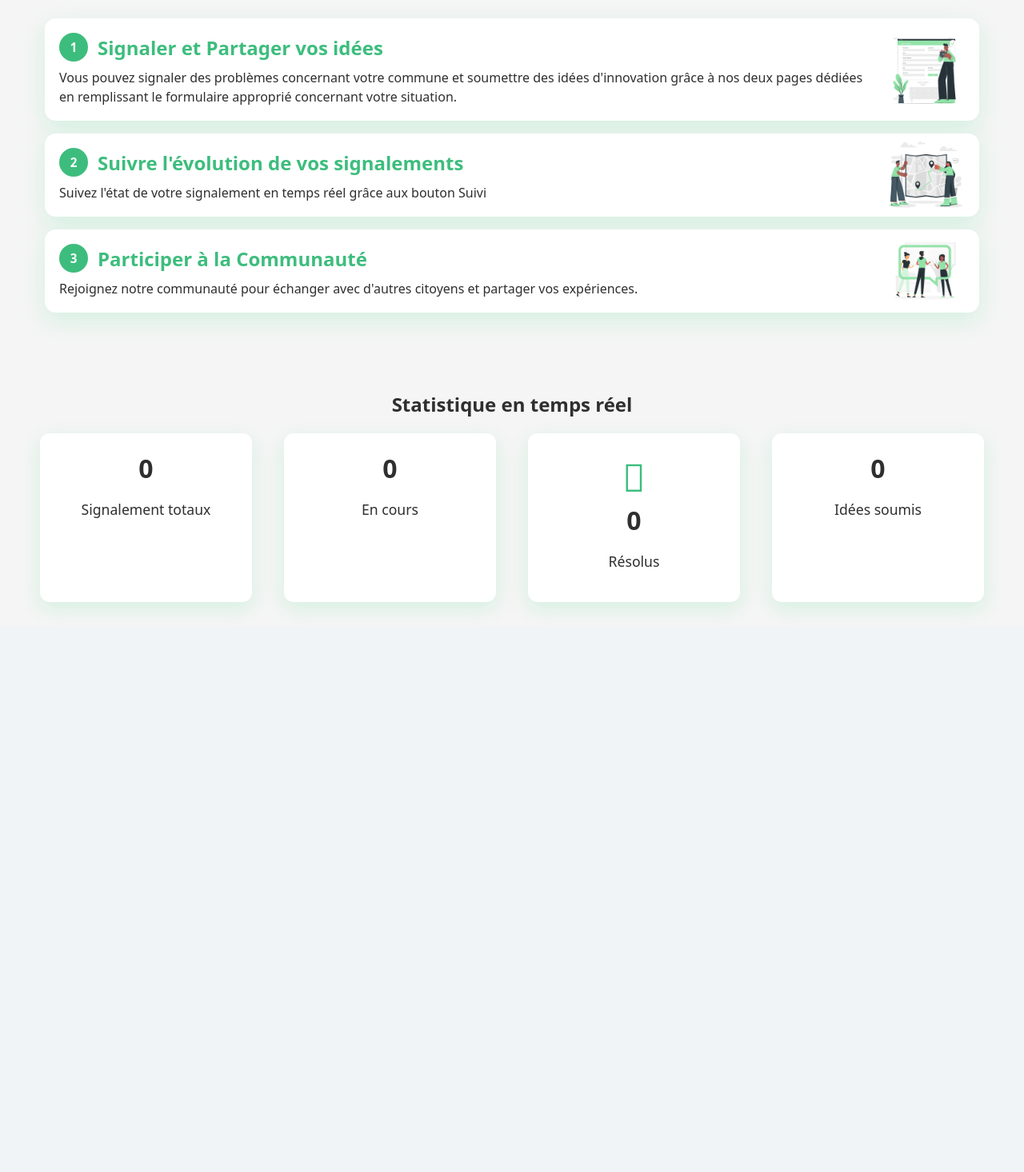
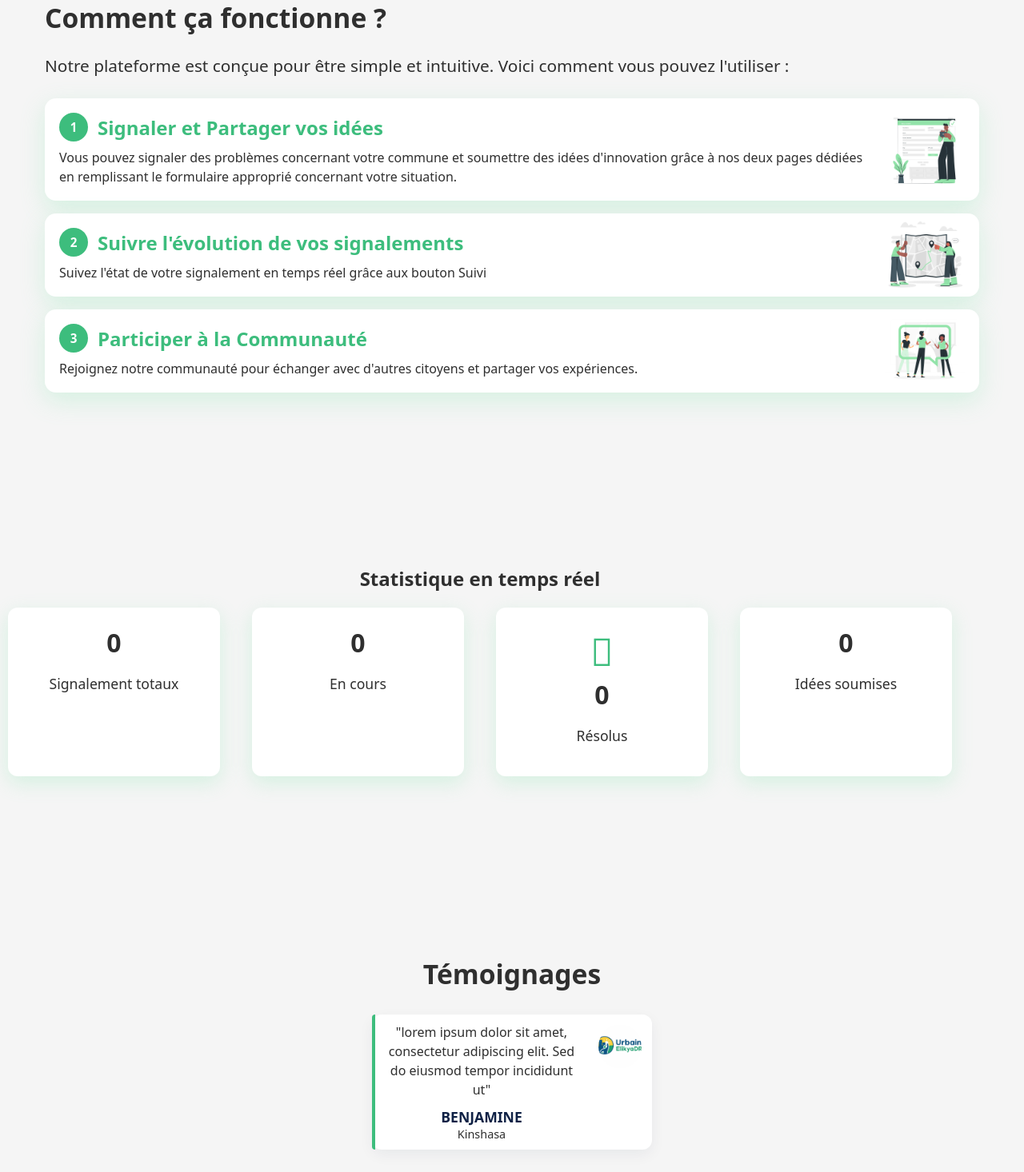
Before and after one commit to Starbenji012/urbainelikyadrc1, a PHP site: page /html/index.html in a window 1280 px wide. Shown: the part 1233-2699 px from the top of the page at 80% size. Before the commit the page ends 1994 px from the top, so only its background shows below. Run offline with PHP 8.4, Linux system fonts and the light colour scheme; some libraries are stand-ins or nearby versions; some web fonts are replaced.

Commit message:
Add files via upload
fin de la partie témoignage et commencement de la partie footer de la page accueil

```diff
--- a/urbainelikyadrc/css/index.css
+++ b/urbainelikyadrc/css/index.css
@@ -248,8 +248,8 @@ a.btn-connexion:focus {
 /*présentation*/
 .presentation {
   max-width: 1200px;
-  margin-top: 100px;
-  margin-bottom: 100px;
+  margin-top: 150px;
+  margin-bottom: 150px;
   padding: 0 16px;
   display: flex;
   flex-direction: column;
@@ -390,7 +390,8 @@ ol.etapes .etape .etape-body p {
 .statistique-resultat {
   text-align: center;
   max-width: 1200px;
-  margin: 32px auto;
+  margin-top: 150px;
+  margin-bottom: 150px;
   padding: 30px 10px;
   gap: 12px;
 }
@@ -435,6 +436,92 @@ ol.etapes .etape .etape-body p {
   color: var(--gris-fonce-text);
 }
 
+/* temoignages */
+
+.temoignages-Avis {
+  max-width: 1200px;
+  margin: 32px auto;
+  padding: 16px;
+  gap: 12px;
+  text-align: center;
+}
+
+.temoignages-Avis h2 {
+  font-size: 2.1rem;
+  color: var(--gris-fonce-text);
+  margin-bottom: 16px;
+}
+
+.temoignages-contenaire {
+  display: flex;
+  flex-wrap: wrap;
+  gap: 16px;
+  justify-content: center;
+  align-items: flex-start;
+  padding: 12px 0;
+}
+
+.temoignages-cards {
+  position: relative;
+  width: 350px;
+  max-width: 100%;
+  background: var(--blanc-bg);
+  padding: 10px 10px 10px 10px;
+  border-radius: 12px;
+  box-shadow: 0 6px 18px rgba(15, 33, 69, 0.06);
+  display: flex;
+  gap: 16px;
+  align-items: flex-start;
+  transition: transform 0.22s ease, box-shadow 0.22s ease;
+}
+
+.left-border {
+  position: absolute;
+  left: 0;
+  top: 0;
+  bottom: 0;
+  width: 4px;
+  background: var(--vert-val);
+  border-radius: 6px 0 0 6px;
+}
+
+.content {
+  width: 100%;
+}
+
+.message {
+  font-size: 1rem;
+  color: var(--gris-fonce-text);
+  margin: 0 0 10px 0;
+  line-height: 1.5;
+}
+
+.user-info h4 {
+  margin: 0;
+  font-size: 1.1rem;
+  color: var(--bleu-nuit-button);
+}
+
+.city {
+  margin: 0;
+  font-size: 0.9rem;
+  color: var(--gris-fonce-text);
+}
+
+.profile-picture {
+  width: 60px;
+  height: 60px;
+  border-radius: 50%;
+  object-fit: cover;
+  position: relative;
+  border: 3px solid var(--blanc-bg);
+}
+
+/* effet de zoom similaire au logo */
+.temoignages-cards:hover {
+  transform: scale(1.03);
+  box-shadow: 0 18px 48px rgba(15, 33, 69, 0.12);
+}
 /* responsive : image plus petite et remise en flux pour mobile */
 
 @media (max-width: 800px) {
--- a/urbainelikyadrc/html/index.html
+++ b/urbainelikyadrc/html/index.html
@@ -121,34 +121,56 @@
         <h2>Statistique en temps réel</h2>
         <div class="stat-container">
             <div class="stat">
-                <i class='bxds  bx-alert-triangle'></i>
+                <i class='bxr  bx-alert-triangle'></i>
                 <h3 id="sig-total">0</h3>
                 <p>Signalement totaux</p>
             </div>
 
             <div class="stat">
-                <i class='bxds  bx-refresh-ccw'></i>
+                <i class='bxr  bx-rotate-cw'></i>
                 <h3 id="sig-en-cours">0</h3>
-                <p> En cours</p>
+                <p>En cours</p>
             </div>
 
             <div class="stat">
-                <i class='bxds  bx-check-circle'></i>
+                <i class='bxr  bx-check-circle'></i>
                 <h3 id="sig-resolus">0</h3>
                 <p>Résolus</p>
             </div>
 
             <div class="stat">
-                <i class='bxds  bx-light-bulb-alt'></i>
+                <i class='bxr  bx-light-bulb-on'></i>
                 <h3 id="idees-soumis">0</h3>
-                <p>Idées soumis</p>
+                <p>Idées soumises</p>
+            </div>
+        </div>
+    </section>
+
+    <!--------------TEMOIGNAGES-------------->
+    <section id="temoignages-Avis" class="temoignages-Avis">
+        <h2>Témoignages</h2>
+
+        <div class="temoignages-contenaire">
+
+            <div class="temoignages-cards">
+
+                <div class="left-border"></div>
+
+                <div class="content">
+                    <p class="message">
+                        "lorem ipsum dolor sit amet, consectetur adipiscing elit. Sed do eiusmod tempor incididunt ut"
+                    </p>
+
+                    <div class="user-info">
+                        <h4 class="name">BENJAMINE</h4>
+                        <p class="city">Kinshasa</p>
+                    </div>
+                </div>
+                <img src="../img/logo.png" alt="photo utilisateur" class="profile-picture">
             </div>
 
         </div>
-
     </section>
-
-    <section id="temoignages-Avis" class="temoignages-Avis"></section>
     <!------------------------------PIEDS DE LA PAGE------------------->
     <footer>
 
```
